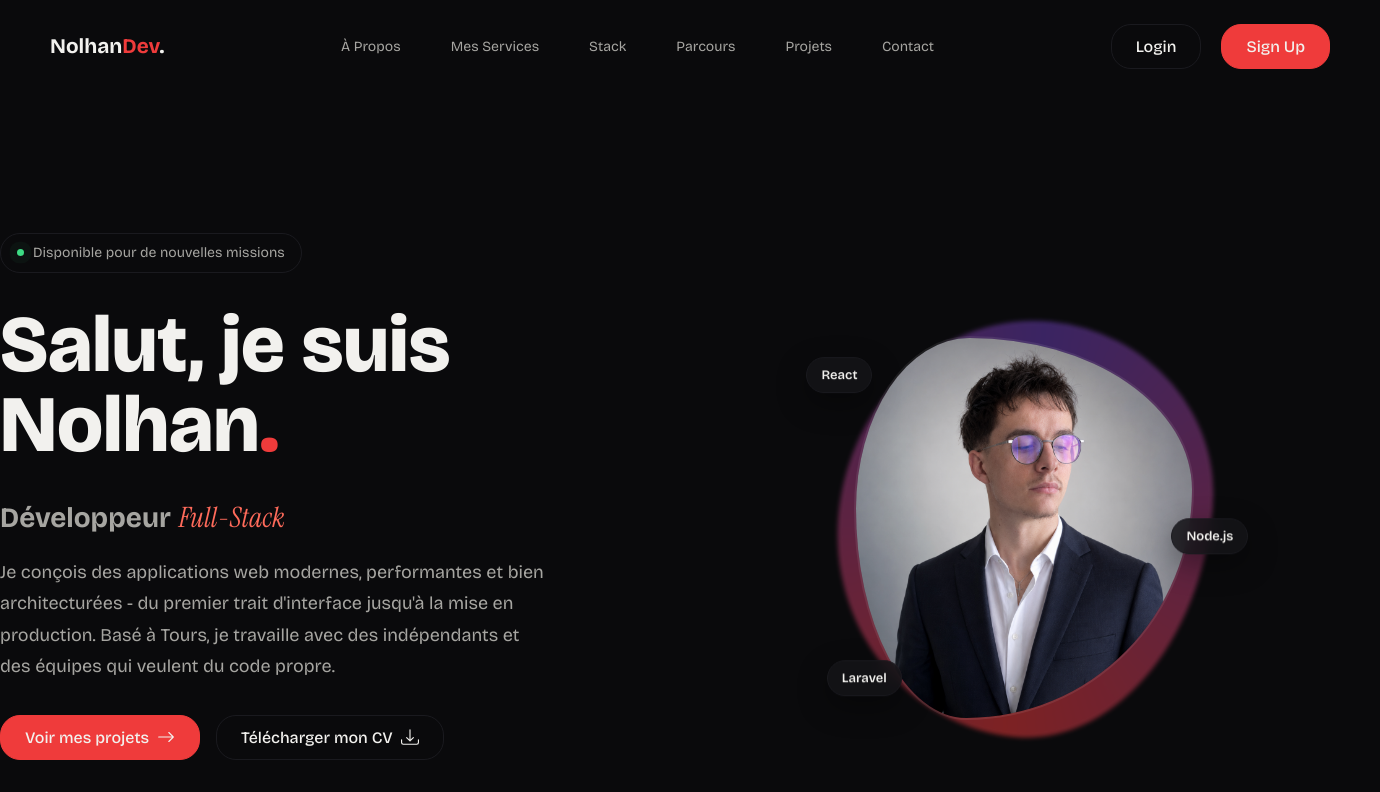
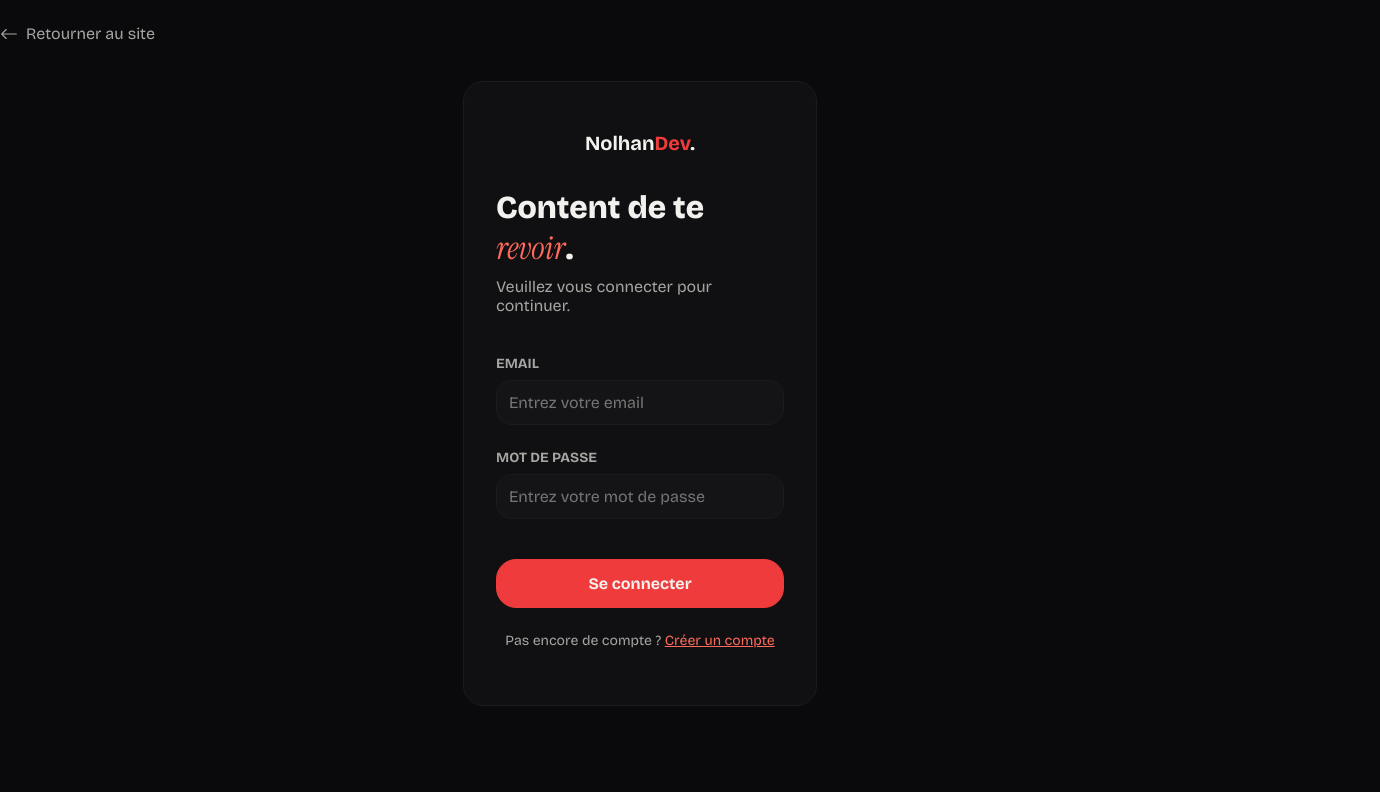
Before and after one commit to MNolhan/Nolhan-Portfolio, a React (Vite) app in the folder Frontend-Portfolio/: page /login in a window 1280 px wide. Shown: the top 792 px of the page, 1380 px wide, since content can reach past the window. Built offline with nearby package versions, Linux system fonts and the light colour scheme; no server answers.

Commit message:
Feat: Ajout de la page de connexion avec gestion des formulaires et styles associés

```diff
--- /dev/null
+++ b/Frontend-Portfolio/src/v2/components/Icon/arrowleft-icon.jsx
@@ -0,0 +1,15 @@
+export default function ArrowLeftIcon() {
+  return (
+    <svg
+      xmlns="http://www.w3.org/2000/svg"
+      width="18"
+      height="18"
+      fill="currentColor"
+      className="bi bi-arrow-left"
+      viewBox="0 0 16 16"
+      style={{ display: "block" }}
+    >
+      <path fillRule="evenodd" d="M15 8a.5.5 0 0 0-.5-.5H2.707l3.147-3.146a.5.5 0 1 0-.708-.708l-4 4a.5.5 0 0 0 0 .708l4 4a.5.5 0 0 0 .708-.708L2.707 8.5H14.5A.5.5 0 0 0 15 8"/>
+    </svg>
+  )
+}
--- a/Frontend-Portfolio/src/v2/components/layouts/header.jsx
+++ b/Frontend-Portfolio/src/v2/components/layouts/header.jsx
@@ -21,7 +21,7 @@ export default function Header() {
                 </nav>
 
                 <div className="nav__auth">
-                    <Bouton variant="secondary" as="a" href="#contact">
+                    <Bouton variant="secondary" as="a" href="/login">
                         <span>Login</span>
                     </Bouton>
                     <Bouton variant="primary" as="a" href="#contact">
--- /dev/null
+++ b/Frontend-Portfolio/src/v2/pages/login.jsx
@@ -0,0 +1,76 @@
+import ArrowLeftIcon from "../components/Icon/arrowleft-icon";
+import { useState } from "react";
+import { useNavigate } from "react-router-dom";
+
+const API_URL = import.meta.env.VITE_API_URL
+
+export default function Login() {
+    const navigate = useNavigate()
+    const [email, setEmail] = useState('')
+    const [password, setPassword] = useState('')
+    const [message, setMessage] = useState('')
+
+    const handleSubmit = async (e) => {
+        e.preventDefault()
+
+        try {
+        const response = await fetch(`${API_URL}/Login`, {
+            method: 'POST',
+            headers: { 'Content-Type': 'application/json' },
+            body: JSON.stringify({ email, password }),
+        })
+
+        const data = await response.json()
+
+        if (response.ok) {
+            localStorage.setItem('token', data.token)
+            setMessage('Connexion réussie !')
+            setEmail('')
+            setPassword('')
+            setTimeout(() => {
+                window.location.reload()
+            }, 2000)
+            navigate('/')
+            return
+        }
+            setPassword('')
+            setMessage(data.message)
+
+        } catch (error) {
+            console.error('Error during login:', error)
+            setMessage('Impossible de contacter le serveur.')
+        }
+    }
+
+    return (
+        <div className="authcontainer">
+            <div className="login">
+
+                <div className="login__header">
+                    <a className="login__header-nav" href="/"><ArrowLeftIcon /> <span>Retourner au site</span></a>
+                </div>
+
+                <div className="login__content">
+                    <h2 className="login__content-logo">Nolhan<span className="login__content-logo--red">Dev</span>.</h2>
+                    <h1 className="login__content-title">Content de te <span className="login__content-title--red">revoir</span>.</h1>
+                    <p className="login__content-subtitle">Veuillez vous connecter pour continuer.</p>
+
+                    <form className="login__content-form" onSubmit={handleSubmit}>
+                        <div className="login__content-form--group">
+                            <label htmlFor="email" className="login__content-form--label">Email</label>
+                            <input type="email" id="email" name="email" className="login__content-form--input" placeholder="Entrez votre email" value={email} onChange={(e) => setEmail(e.target.value)} required />
+                        </div>
+                        <div className="login__content-form--group">
+                            <label htmlFor="password" className="login__content-form--label">Mot de passe</label>
+                            <input type="password" id="password" name="password" className="login__content-form--input" placeholder="Entrez votre mot de passe" value={password} onChange={(e) => setPassword(e.target.value)} required />
+                        </div>
+                        <button type="submit" className="login__content-form--button">Se connecter</button>
+                    </form>
+                    {message && <p className="login__content-message">{message}</p>}
+                    <p className="login__content-noaccount"> Pas encore de compte ? <a className="login__content-noaccount--red" href="/signup">Créer un compte</a></p>
+                </div>
+
+            </div>
+        </div>
+    );
+}
--- a/Frontend-Portfolio/src/v2/router/AppRouter.jsx
+++ b/Frontend-Portfolio/src/v2/router/AppRouter.jsx
@@ -10,12 +10,19 @@ import Projects from '../pages/projects'
 import Loader from '../components/ui/loader'
 import Contact from '../pages/contact'
 import Footer from '../components/layouts/footer'
+import Login from '../pages/login'
 
 export default function AppRouter() {
   return (
     <BrowserRouter>
       <ScrollWatcher />
       <Loader />
+
+      <Routes>
+        <Route
+          path="/"
+          element={
+            <>
               <Header />
               <Home />
               <Apropos />
@@ -25,6 +32,11 @@ export default function AppRouter() {
               <Projects />
               <Contact />
               <Footer />
+            </>
+          }
+        />
+        <Route path="/login" element={<Login />} />
+      </Routes>
     </BrowserRouter>
   )
 }
--- a/Frontend-Portfolio/src/v2/styles/abstratcs/__container.scss
+++ b/Frontend-Portfolio/src/v2/styles/abstratcs/__container.scss
@@ -46,3 +46,18 @@
         max-width: $mobileScreen;
     }
 }
+
+.authcontainer {
+    width: 100%;
+    max-width: $DesktopScreen + 575px;
+    margin: 0 auto;
+    padding: 0;
+
+    @media (max-width: $LaptopScreen)  {
+        max-width: $tabletScreen;
+    }
+
+    @media (max-width: $tabletScreen)  {
+        max-width: $mobileScreen;
+    }
+}
--- a/Frontend-Portfolio/src/v2/styles/main.scss
+++ b/Frontend-Portfolio/src/v2/styles/main.scss
@@ -18,6 +18,7 @@
 @use './components/__card_project_component' as *;
 @use './pages/__contact' as *;
 @use './layouts/_footer' as *;
+@use './pages/__login' as *;
 
 body {
   margin: 0;
--- /dev/null
+++ b/Frontend-Portfolio/src/v2/styles/pages/__login.scss
@@ -0,0 +1,138 @@
+@use '../abstratcs/_variables' as *;
+
+.login{
+    font-family: $font-family;
+    min-height: 90vh;
+    display: flex;
+    flex-direction: column;
+    justify-content: center;
+
+    &__header{
+        display: flex;
+
+        &-nav{
+            display: flex;
+            gap: 0.5rem;
+            align-items: center;
+            width: 100%;
+            text-decoration: none;
+            color: $textColor-dim;
+            padding: 1.5rem 0;
+            transition: all 0.3s ease-in-out;
+
+            &:hover{
+                color: $textred-soft;
+                cursor: pointer;
+            }
+        }
+    }
+
+    &__content{
+        display : flex;
+        flex-direction: column;
+        align-items: center;
+        background-color: $bg-soft;
+        border: 1px solid $surface-2;
+        border-radius: 20px;
+        width: 22.5%;
+        margin: auto;
+        padding: 2rem;
+        color: $textColor;
+
+        &-logo{
+            font-size: 1.25rem;
+
+            &--red{
+                color: $textred;
+            }
+        }
+
+        &-title{
+            font-size: 2rem;
+            font-weight: 600;
+            margin: 1rem 0 0 0;
+            font-weight: 900;
+
+            &--red{
+                color: $textred-soft;
+                font-family: $font-family-secondary;
+                font-style: italic;
+                font-weight: 400;
+            }
+        }
+
+        &-subtitle{
+            font-size: 1rem;
+            font-weight: 400;
+            margin: 0.5rem 0 1.5rem 0;
+            color: $textColor-dim;
+        }
+
+        &-form{
+            display: flex;
+            flex-direction: column;
+            width: 100%;
+            margin: 1rem 0 1rem 0;
+
+            &--group{
+                display: flex;
+                flex-direction: column;
+                margin-bottom: 1.5rem;
+            }
+
+            &--label{
+                font-family: $font-family;
+                font-size: 0.875rem;
+                font-weight: 700;
+                color: $textColor-dim;
+                text-transform: uppercase;
+                margin-bottom: 0.5rem;
+            }
+
+            &--input{
+                padding: 0.75rem;
+                border-radius: 15px;
+                border: 1px solid $surface-2;
+                background-color: $surface;
+                color: $textColor;
+                font-family: $font-family;
+                font-size: 1rem;
+
+                &:focus{
+                    outline: none;
+                    border-color: $textred-soft;
+                }
+            }
+
+            &--button{
+                padding: 0.875rem;
+                font-size: 1rem;
+                font-family: $font-family;
+                background-color: $textred;
+                border: 1px solid $textred;
+                border-radius: 20px;
+                color : $textColor;
+                font-weight: 700;
+                margin-top: 1rem;
+                transition: all 0.3s ease-in-out;
+
+                &:hover{
+                    background-color: $textred-soft;
+                    transform: scale(1.025);
+                    cursor: pointer;
+                }
+            }
+        }
+
+        &-noaccount{
+            font-size: 0.875rem;
+            font-weight: 400;
+            margin: 0.5rem 0 1.5rem 0;
+            color: $textColor-dim;
+
+            &--red{
+                color : $textred-soft
+            }
+        }
+    }
+}
```
Lines whose indentation alone changed are shown as unchanged.
